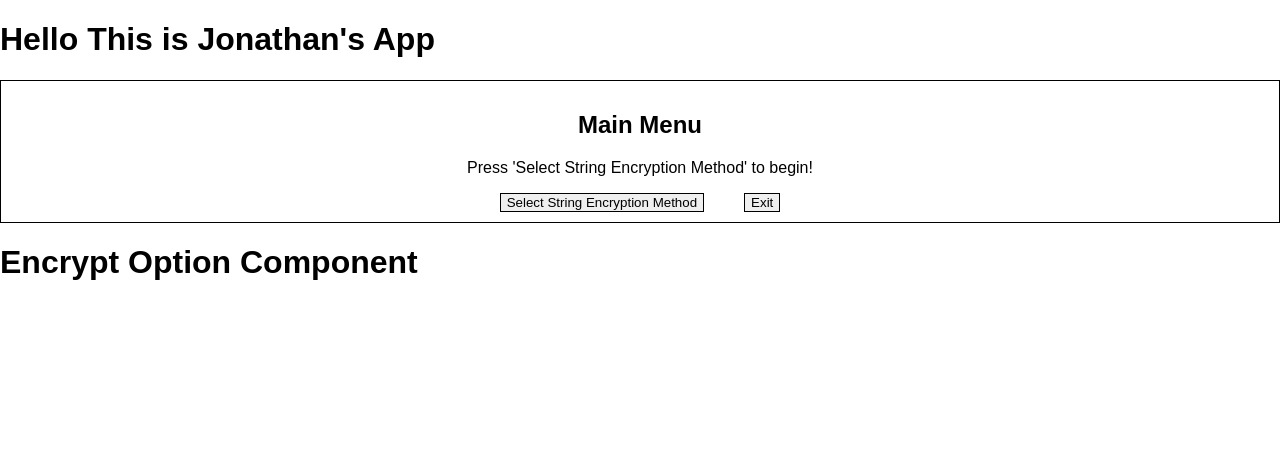
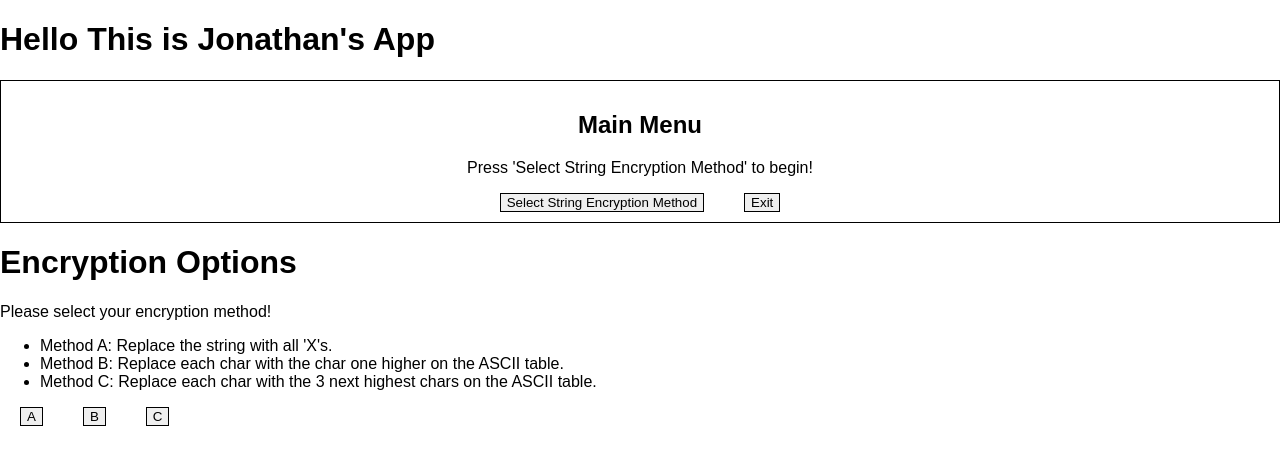
Before and after one commit to JTDeLeon/EncryptStringApp, a React (Create React App) app: page / in a window 1280 px wide. Both pictures are taken after a click on the button "Select String Encryption Method". Shown: the top 464 px of the page. Built offline with nearby package versions, Linux system fonts and the light colour scheme.

Commit message:
collecting the string value for encryption

```diff
--- a/src/App.js
+++ b/src/App.js
@@ -1,19 +1,25 @@
 import React, { Component } from 'react';
 import EncryptOptions from './Components/EncryptOptions'
+import EncryptionString from './Components/EncryptionString'
 import MainMenu from './Components/MainMenu'
 
 class App extends Component {
 
   state = {
     mainMenu: true,
-    encryptOptions: false
+    encryptOptions: false,
+    selectionChoice: ''
   }
 
   //Function to handle the state change when the onClick is made
   openEncryption = (bool) => {
-    console.log("Open Encryption Function");
-    console.log("Bool is ",bool);
     this.setState({encryptOptions:bool})
+  }
+
+  //This will handle the selection made from EncryptOptions Component
+  selectionMade = (selection) => {
+    console.log("Selection Made Function and selection is " , selection);
+    this.setState({selectionChoice:selection});
   }
 
   render() {
@@ -25,12 +31,20 @@ class App extends Component {
             this.openEncryption(bool);
           }}
         />
-        {/* Build the options and set display none */}
+        {/* Checks the state to show whether or not the EncryptOptions should display*/}
         {(this.state.encryptOptions === true) ? (
-          <EncryptOptions />
+          <EncryptOptions
+            selectionMade = {(selection)=>{
+              this.selectionMade(selection);
+            }}
+          />
         ) : ' '
         }
-
+        {/* Once a selection choice is made, this will open up the next input field section */}
+        {(this.state.selectionChoice)?(
+          <EncryptionString
+            choice = {this.state.selectionChoice}
+          />):' '}
       </div>
     );
   }
--- /dev/null
+++ b/src/CSS/EncryptOptions.css
@@ -0,0 +1,4 @@
+.encrypt-option-container button {
+   border: 1px solid black;
+   margin: 0 20px;
+}
--- /dev/null
+++ b/src/CSS/EncryptionString.css
@@ -0,0 +1,8 @@
+input#input-string {
+  border: 1px solid black;
+  margin: 0 20px;
+}
+
+#btn-encrypt {
+  border: 1px solid black;
+}
--- a/src/Components/EncryptOptions.js
+++ b/src/Components/EncryptOptions.js
@@ -1,12 +1,44 @@
 import React, { Component } from 'react';
-// import '../CSS/EncryptOptions.css'
+import '../CSS/EncryptOptions.css'
 
 
 class EncryptOptions extends Component {
+
+  handleClick = (e) => {
+    e.preventDefault();
+    console.log('selection ', e.target);
+    const selection = e.target.textContent;
+    console.log(selection);
+    this.props.selectionMade(selection);
+  }
+
   render() {
     return (
     <div className="encrypt-option-container">
-      <h1>Encrypt Option Component</h1>
+      <h1>Encryption Options</h1>
+      <p>Please select your encryption method!</p>
+      <ul>
+        <li>Method A:  Replace the string with all 'X's.
+        </li>
+        <li>Method B:  Replace each char with the char one higher on the ASCII table.
+        </li>
+        <li>
+        Method C:  Replace each char with the 3 next highest chars on the ASCII table.
+        </li>
+      </ul>
+
+      <button
+        onClick={this.handleClick}
+        id="btn-a"
+        >A</button>
+      <button
+        onClick={this.handleClick}
+        id="btn-b"
+      >B</button>
+      <button
+        onClick={this.handleClick}
+        id="btn-c"
+      >C</button>
     </div>
     );
   }
--- /dev/null
+++ b/src/Components/EncryptionString.js
@@ -0,0 +1,66 @@
+import React, { Component } from 'react';
+import '../CSS/EncryptionString.css'
+
+//Return to parent: Original String and Encrypted String
+class EncryptionString extends Component {
+
+  encryptString = (e) => {
+    e.preventDefault();
+    console.log("Encrypting String!");
+
+    //Collect String Value
+    const originalString = document.querySelector('#input-string').value;
+    console.log("Original String is ",originalString);
+
+    //Encrypt
+    switch(this.props.choice){
+      case 'A' :
+      console.log("Encrypting string with A Method");
+      break;
+      case 'B' :
+      console.log("Encrypting string with B Method");
+      break;
+      case 'C' :
+      console.log("Encrypting string with C Method")
+      break;
+      default :
+        console.log("No Encryption Selected");
+    }
+  }
+
+  //Method A:  Replace the string with all 'X's.
+  methodAEncrypt = () => {
+
+  }
+
+  //Method B:  Replace each char with the char one higher on the ASCII table.
+  methodBEncrypt = () => {
+
+  }
+
+  //Method C:  Replace each char with the 3 next highest chars on the ASCII table.
+  methodCEncrypt = () => {
+
+  }
+
+  render() {
+    return (
+    <div className="encryption-string-container">
+      <h1>This is the EncryptionString Component</h1>
+      <h2>selection choice        <span>{this.props.choice}</span>
+      </h2>
+
+      <form>
+        <label htmlFor="input-string">String To Encrypt:</label>
+        <input
+          id="input-string"
+          type="text"/>
+        <button id="btn-encrypt"
+          onClick={this.encryptString}>Encrypt!</button>
+      </form>
+    </div>
+    );
+  }
+}
+
+export default EncryptionString;
```
